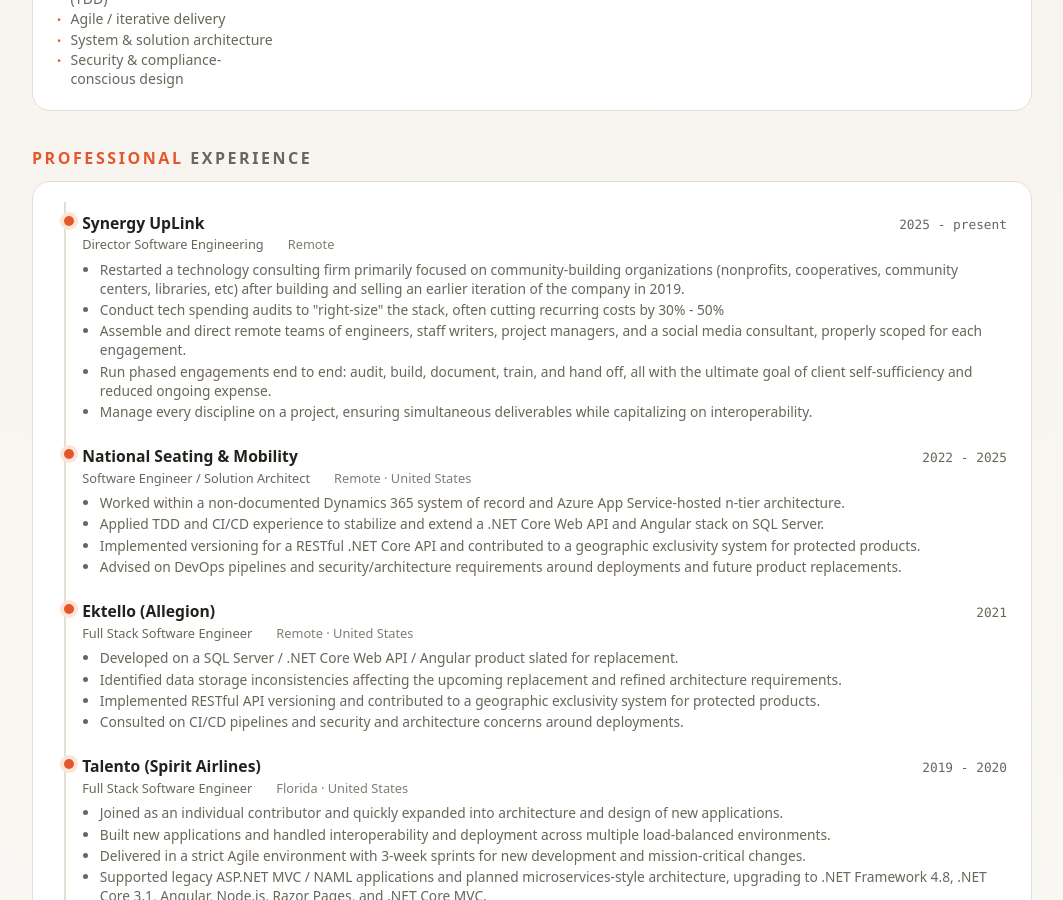
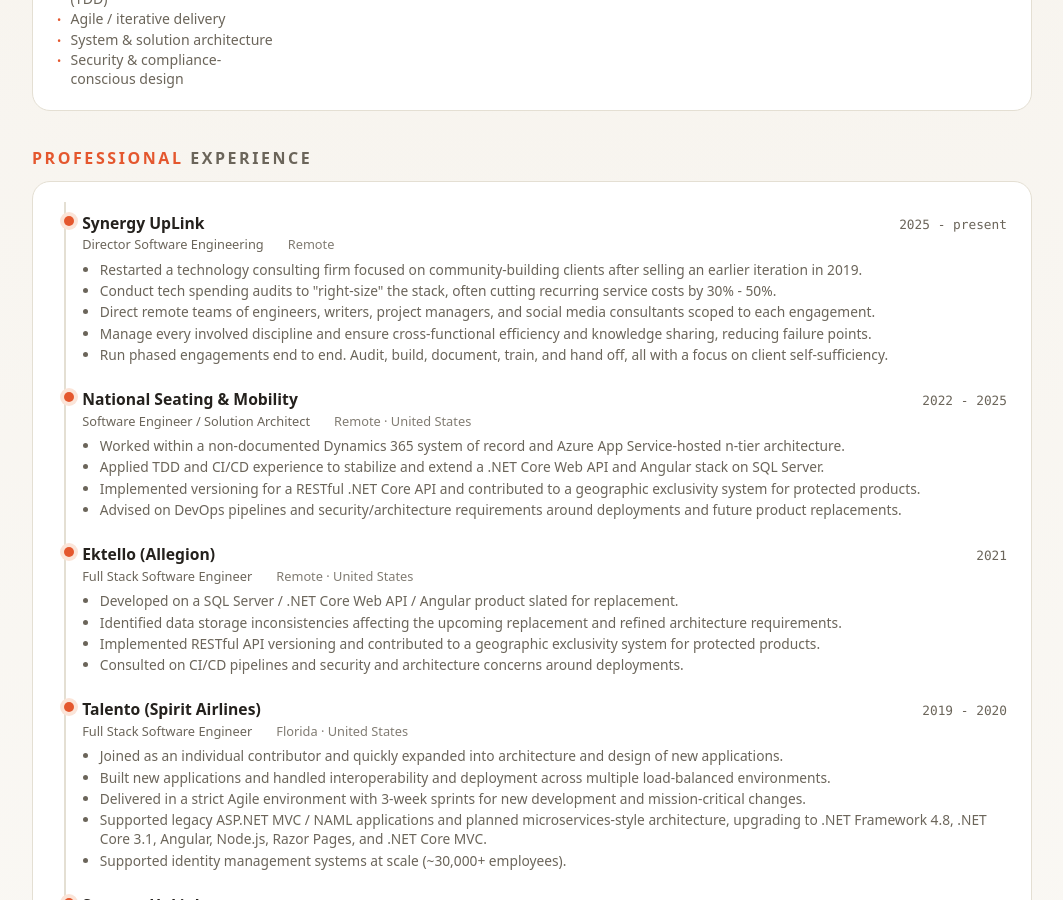
Before and after one commit to jordanread/jr.com, a Jekyll site: the page built from resume.html, in a window 1280 px wide and 900 px high, scrolled down 895 px. Shown: the whole window, without its empty margins (108-1171 px from the left). Built offline with Jekyll 4.4.1, drawn with Linux system fonts in a browser that asks for light colours.

Commit message:
experience is looking good. Time to start the auto tooling for pdfs

```diff
--- a/_data/experience.yml
+++ b/_data/experience.yml
@@ -3,11 +3,11 @@
   role: "Director Software Engineering"
   location: "Remote"
   highlights:
-    - "Restarted a technology consulting firm primarily focused on community-building organizations (nonprofits, cooperatives, community centers, libraries, etc) after building and selling an earlier iteration of the company in 2019."
-    - "Conduct tech spending audits to \"right-size\" the stack, often cutting recurring costs by 30% - 50%"
-    - "Assemble and direct remote teams of engineers, staff writers, project managers, and a social media consultant, properly scoped for each engagement."
-    - "Run phased engagements end to end: audit, build, document, train, and hand off, all with the ultimate goal of client self-sufficiency and reduced ongoing expense."
-    - "Manage every discipline on a project, ensuring simultaneous deliverables while capitalizing on interoperability."
+    - "Restarted a technology consulting firm focused on community-building clients after selling an earlier iteration in 2019."
+    - "Conduct tech spending audits to \"right-size\" the stack, often cutting recurring service costs by 30% - 50%."
+    - "Direct remote teams of engineers, writers, project managers, and social media consultants scoped to each engagement."
+    - "Manage every involved discipline and ensure cross-functional efficiency and knowledge sharing, reducing failure points."
+    - "Run phased engagements end to end. Audit, build, document, train, and hand off, all with a focus on client self-sufficiency."
 - company: "National Seating & Mobility"
   dates: "2022 - 2025"
   role: "Software Engineer / Solution Architect"
```
